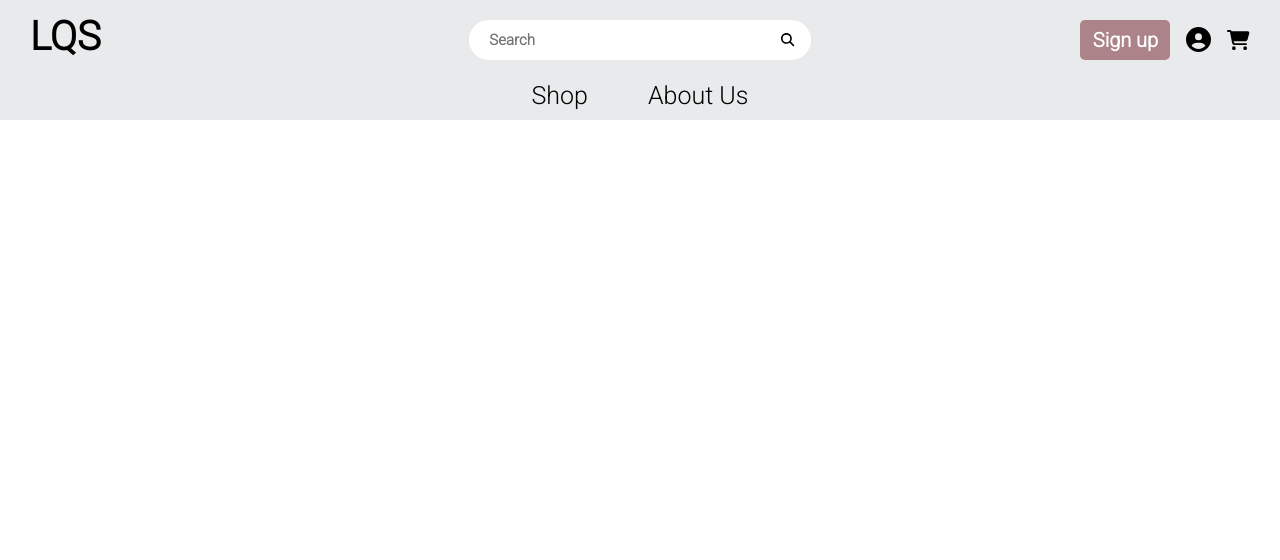
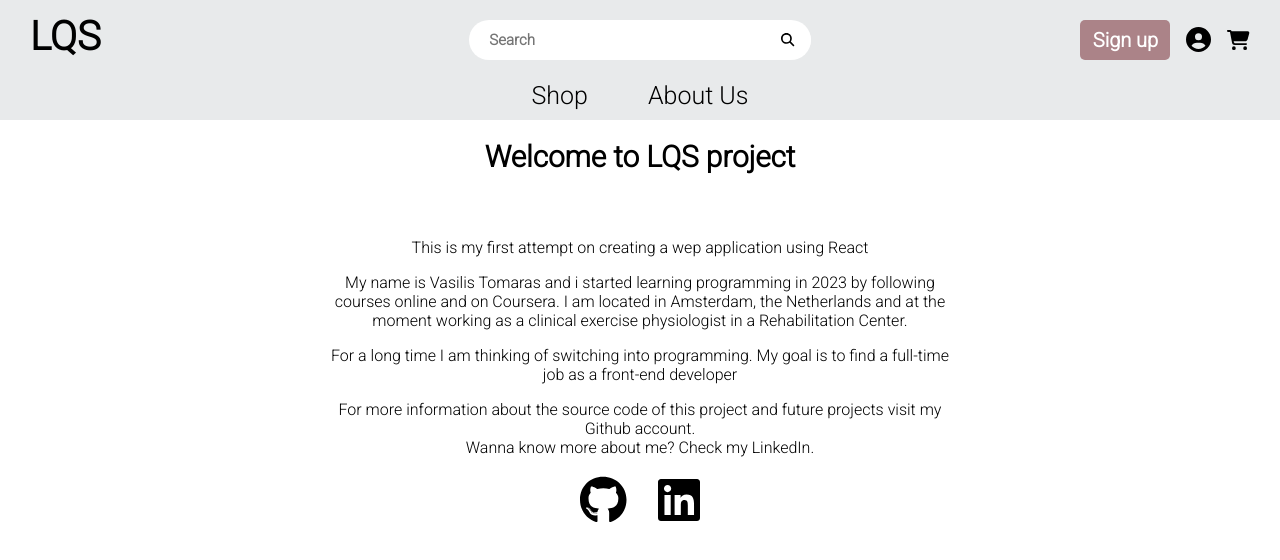
Before and after one commit to tomavasi/lqs-project, a React (Create React App) app: page /about-us in a window 1280 px wide. Shown: the top 560 px of the page. Built offline with nearby package versions, Linux system fonts and the light colour scheme; no server answers.

Commit message:
about us page and project is done

```diff
--- a/package.json
+++ b/package.json
@@ -4,6 +4,7 @@
   "private": true,
   "dependencies": {
     "@fortawesome/fontawesome-svg-core": "^6.4.0",
+    "@fortawesome/free-brands-svg-icons": "^6.4.0",
     "@fortawesome/free-solid-svg-icons": "^6.4.0",
     "@fortawesome/react-fontawesome": "^0.2.0",
     "@testing-library/jest-dom": "^5.16.5",
--- a/src/App.js
+++ b/src/App.js
@@ -8,8 +8,7 @@ import { ShopContextProvider } from './context/shop-context';
 import { useState } from 'react'
 import LoginModal from './modals/LoginModal'
 import SignupModal from './modals/SignupModal'
-
-
+import { AboutUs } from './pages/AboutUs';
 
 
 export default function App() {
@@ -27,6 +26,7 @@ export default function App() {
       <Routes>
         <Route path="/" element={<Shop/>}/>
         <Route path="/cart" element={<Cart/>}/>
+        <Route path="/about-us" element={<AboutUs/>}/>
       </Routes>
       </main>
       </Router>
--- /dev/null
+++ b/src/pages/AboutUs.css
@@ -0,0 +1,12 @@
+.maintext{
+margin: 4rem auto;
+width:50%;
+text-align: center;
+}
+
+.github , .linkedin{
+    text-decoration: none;
+    font-size: 3rem;
+    padding: 0 1rem;
+    color:black;
+}
--- /dev/null
+++ b/src/pages/AboutUs.js
@@ -0,0 +1,27 @@
+import React from 'react'
+import { faLinkedin, faGithub} from '@fortawesome/free-brands-svg-icons'
+import { FontAwesomeIcon } from '@fortawesome/react-fontawesome'
+import './AboutUs.css'
+export const AboutUs = () => {
+  return (
+    <div>
+        <h1>Welcome to LQS project</h1>
+        <section className='maintext'>
+        <p>This is my first attempt on creating a wep application using React</p>
+
+        <p>
+            My name is Vasilis Tomaras and i started learning programming in 2023 by following courses online and on Coursera.
+            I am located in Amsterdam, the Netherlands and at the moment working as a clinical exercise physiologist in a Rehabilitation Center.
+        <p>
+            For a long time I am thinking of switching into programming. My goal is to find a full-time job as a front-end developer
+        </p>
+        <p>
+            For more information about the source code of this project and future projects visit my Github account. <br/> Wanna know more about me? Check my LinkedIn.
+        </p>
+        </p>
+        <a className='github' href='https://github.com/tomavasi/lqs-project'><FontAwesomeIcon icon={faGithub}/></a>
+        <a className='linkedin' href='https://www.linkedin.com/in/vasilis-tomaras-b16a3914a/'><FontAwesomeIcon icon={faLinkedin}/></a>
+        </section>
+    </div>
+  )
+}
```
Also changed, not shown: 1 other file (tests, documents, lock files or other folders).
